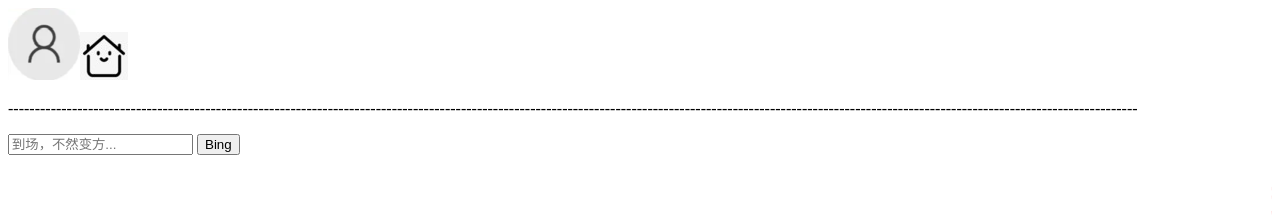
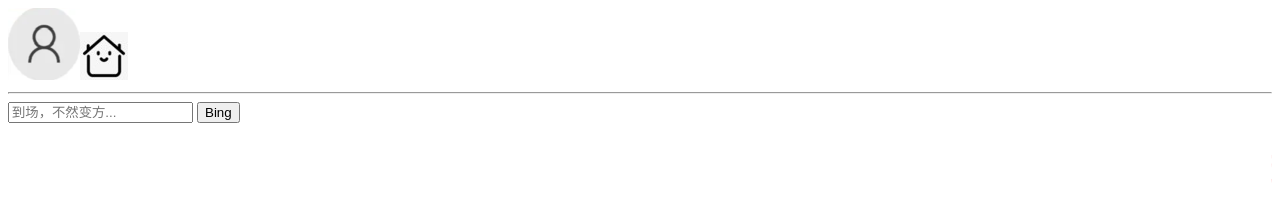
Before and after one commit to MinShpe/MinShpe.github.io, a plain HTML site: page index.html in a window 1280 px wide. Drawn offline with Linux system fonts and the light colour scheme.

Commit message:
Update index.html

```diff
--- a/index.html
+++ b/index.html
@@ -5,7 +5,7 @@
     <meta name="viewport" content="width=device-width, initial-scale=1.0">
     <title>linker index</title>
     <a href=#><img src="img/x11.png"></a><a href=#><img src="img/x12.jpg"></a>
-    <p>--------------------------------------------------------------------------------------------------------------------------------------------------------------------------------------------------------------------</p>
+    <hr>
     <form action="https://cn.bing.com/search?" target="_blank">
     <input type=text name=q size=20 placeholder="到场，不然变方...">
     <input type="submit" value="Bing">
```
